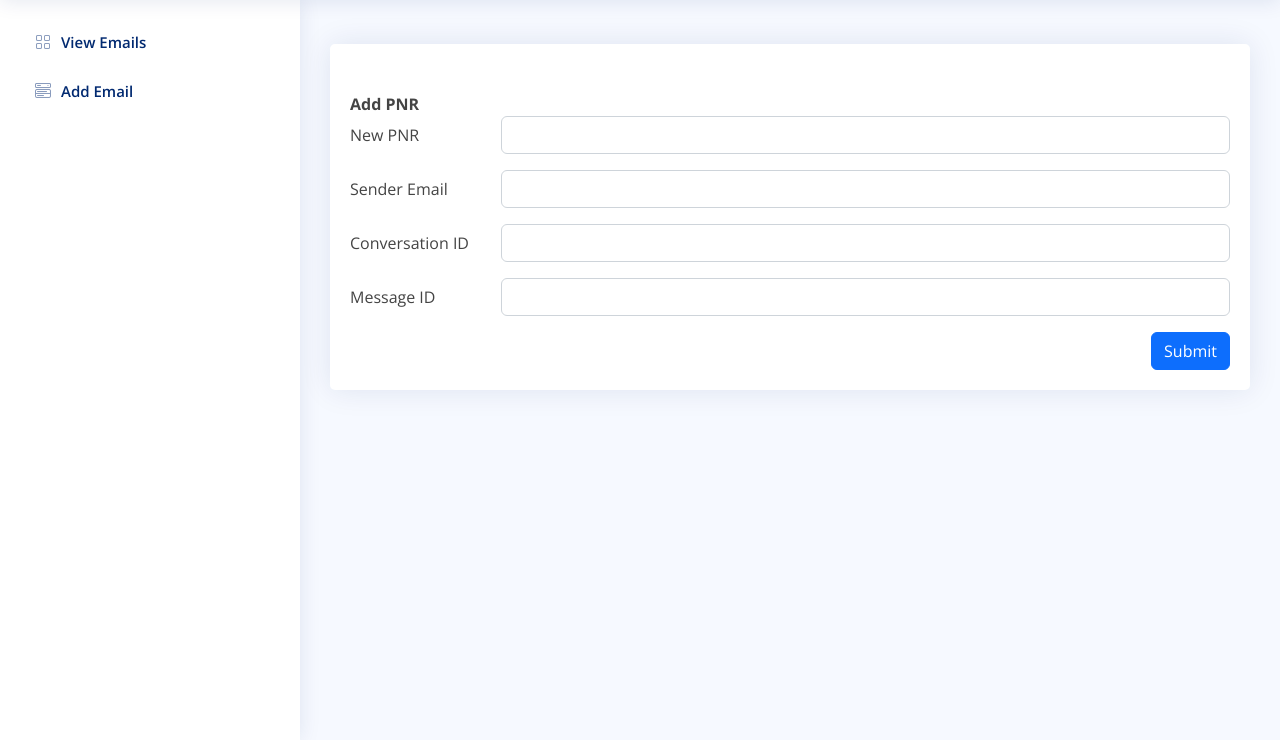
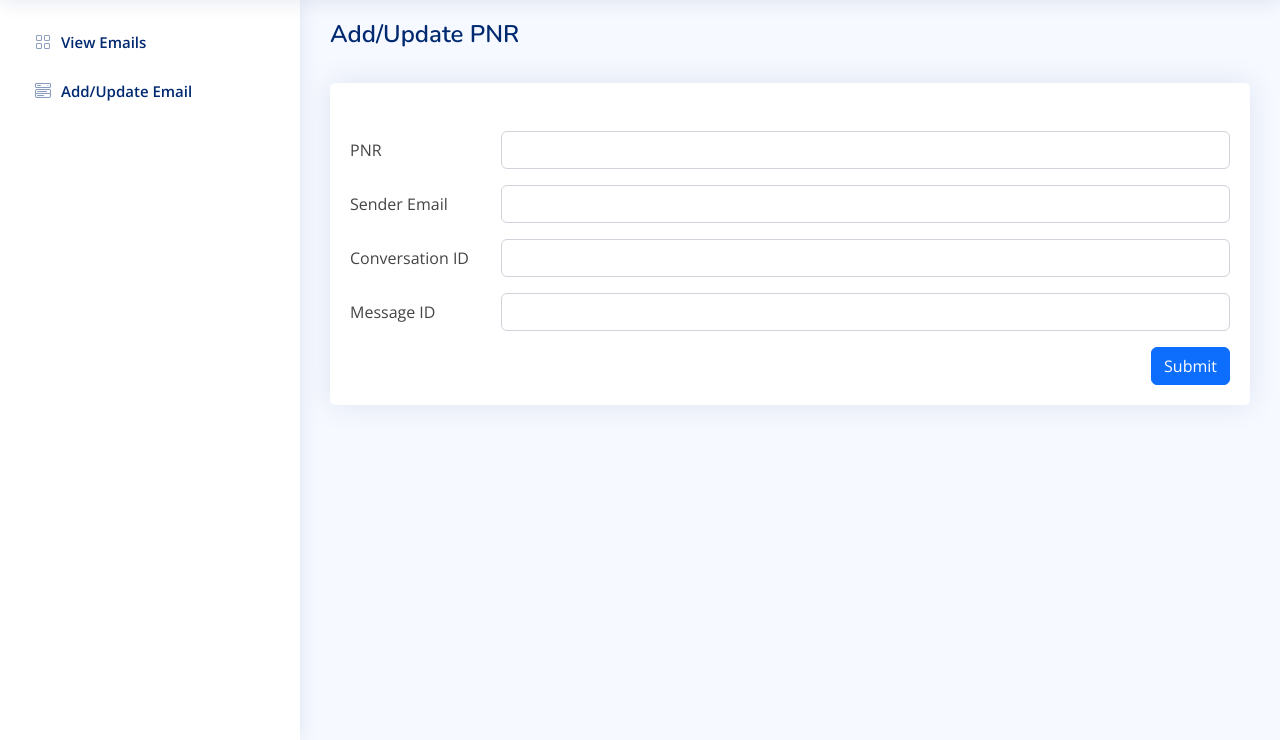
Before and after one commit to subithou/lgsp_project, a Django app: page /add_pnr/ in a window 1280 px wide. Shown: the part 60-800 px from the top of the page. Run offline with Django 4.2, Linux system fonts and the light colour scheme; a user stored in the database is signed in; some libraries are stand-ins or nearby versions.

Commit message:
updated-ui

```diff
--- a/email_app/templates/add_pnr.html
+++ b/email_app/templates/add_pnr.html
@@ -5,6 +5,10 @@
     <div class="row">
       <div class="col-lg-12">
 
+        <div class="pagetitle">
+          <h1>Add/Update PNR</h1>
+
+        </div>
 
             <!-- <h5 class="card-title"></h5>-->
             <br>
@@ -14,6 +18,7 @@
                 <br>
 
                 <br>
+
                 {% for message in messages %}
                    <div class="alert alert-success alert-dismissible fade show" role="alert">
 
@@ -24,9 +29,9 @@
                 <form method="post">
                     {% csrf_token %}
 
-                  <label for="inputText"><b>Add PNR</b></label>
+
                   <div class="row mb-3">
-                    <label for="inputText" class="col-sm-2 col-form-label">New PNR</label>
+                    <label for="inputText" class="col-sm-2 col-form-label">PNR</label>
                     <div class="col-sm-10">
                       <input type="text" class="form-control" name="new_pnr">
                     </div>
--- a/email_app/templates/base_template.html
+++ b/email_app/templates/base_template.html
@@ -135,7 +135,7 @@
 
       <li class="nav-item">
         <a class="nav-link collapsed"  href="{% url 'add_pnr' %}">
-          <i class="bi bi-menu-button-wide"></i><span>Add Email</span>
+          <i class="bi bi-menu-button-wide"></i><span>Add/Update Email</span>
         </a>
 
       </li><!-- End Components Nav -->
--- a/lgsp_email_project/settings.py
+++ b/lgsp_email_project/settings.py
@@ -24,7 +24,7 @@ BASE_DIR = Path(__file__).resolve().parent.parent
 SECRET_KEY = 'django-insecure-a&6@f&b&ap5+ygjuu!er@63xe6zn_=c*otn&6(9$i%(8gtol-y'
 
 # SECURITY WARNING: don't run with debug turned on in production!
-DEBUG = True
+DEBUG = False
 
 ALLOWED_HOSTS = ['127.0.0.1', '.vercel.app','*']
 
```
Also changed, not shown: db.sqlite3.
